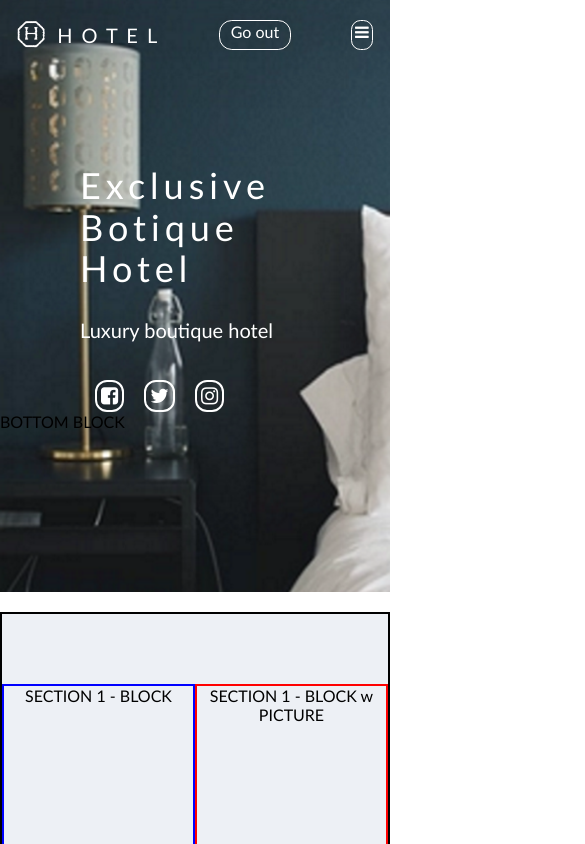
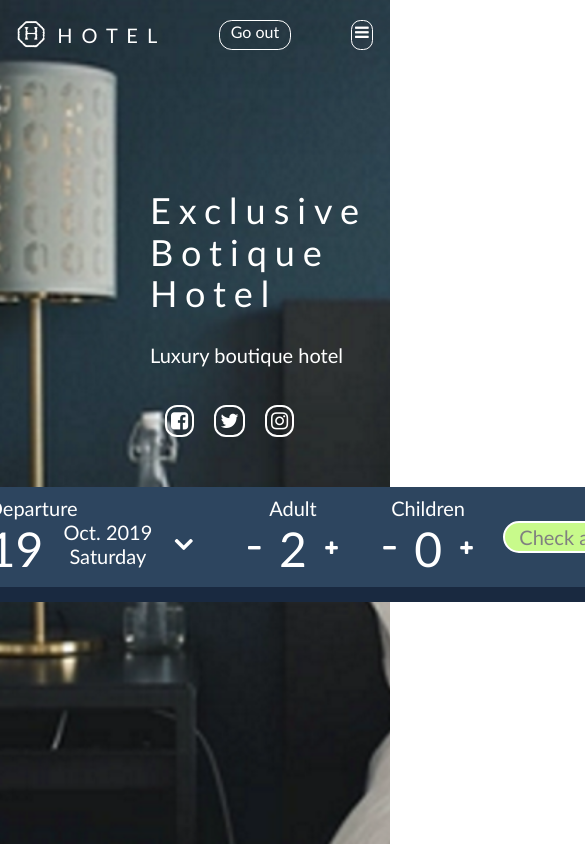
Before and after one commit to VytautasValutis/04-Hotel, a website: page index.html in a window 390 px wide. Shown: the top 844 px of the page, 585 px wide, since content can reach past the window. Drawn offline with Linux system fonts and the light colour scheme.

Commit message:
Hero bottom line (no responsive)

```diff
--- a/css/base/layout.css
+++ b/css/base/layout.css
@@ -37,6 +37,9 @@
     border-radius: 0.6em;
     border: 0.1em solid #fff;
 }
+.round-border:hover {
+    box-shadow: 0 4px 8px lightgray;
+}
 .menu-line > .fa-bars {
     display: none;
 }
--- a/css/pages/header.css
+++ b/css/pages/header.css
@@ -1,6 +1,6 @@
 .head-back {
     background-image: url("../../img/img-background.png");
-    /* border: none; */
+    min-height: 100vh;
     background-position: top;
     background-size: cover;
     background-repeat: no-repeat;
@@ -41,15 +41,15 @@
     display: flex;
     flex-direction: column;
     gap: 20px;
-    margin-top: 125px;
-    margin-left: 80px;
+    margin-top: 150px;
+    margin-left: 150px;
 }
 .header-txt {
     color: #fff;
     font-weight: lighter;
     font-size: 36px;
     line-height: 0.6em;
-    letter-spacing: 5px;
+    letter-spacing: 8px;
 }
 .header-txt:last-of-type {
     font-size: 20px;
@@ -80,24 +80,84 @@
     text-decoration: underline;
     color: #fff;
 }
-.h-div-h2 {
-    font-weight: lighter;
-    margin-top: 20px;
-    display: inline-block;
-    margin-left: 80px;
-    float: left;
-    color: #bbbbbb;
+.hero-bottom {
+    width: 1000px;
+    height: 100px;
+    color: #fff;
+    background-color: #2D455F;
+    margin-left: calc(50% - 500px);
+    margin-top: 50px;
+    border-radius: 25px;
+    box-shadow: 0px 20px 0 -5px #192940;
+    text-align: center;
+    display: flex;
+    flex-direction: row;
+    align-items: center;
+    justify-content: space-around;
+}
+.hero-bottom > .date {
+    width: 25%;
+    font-size: 20px;
+    display: flex;
+    flex-direction: row;
+    flex-wrap: wrap;
+    position: relative;
+}
+.hero-bottom > .date > .chunk:nth-of-type(1) {
+    width: 100%;
+    padding: 0 20px;
     text-align: left;
+}
+.hero-bottom > .date > .chunk:nth-of-type(2) {
+    padding: 0 20px;
+    text-align: left;
+    font-size: 48px;
+}
+.hero-bottom > .date > .chunk-sec {
+    display: block;
+    text-align: left;
+}
+.date-selector {
+    position: absolute;
+    text-decoration: none;
+    font-size: 30px;
+    font-weight: bold;
+    color: #fff;
+    top: 40%;
+    right: 10%;
+}
+.date-selector:hover {
+    text-shadow: 0 0 30px #fff;
+}
+.hero-bottom > .person {
+    width: 12%;
+    position: relative;
+}
+.hero-bottom > .person > .chunk:nth-of-type(1){
     font-size: 20px;
 }
-.h-div:nth-of-type(1) {
-    height: 50px;
-    display: block;
+.hero-bottom > .person > .chunk:nth-of-type(2){
+    font-size: 48px;
 }
-.h-div:nth-of-type(2) {
-    height: 430px;
-    display: block;
-}.h-div:nth-of-type(3) {
-    height: 120px;
-    display: block;
+.hero-bottom > .person > .icon {
+    position: absolute;
+    text-decoration: none;
+    color: #fff;
+    font-size: 16px;
+    padding: 0.2em;
+    top: 50%;
 }
+.plus {
+    right: 10%;
+}
+.minus {
+    Left: 10%;
+}
+.hero-bottom > .person > .icon:hover {
+    text-shadow: 0 0 30px #fff;
+    border: 0.05em solid #fff;
+}
+.hero-bottom > .check {
+    background-color: #C8FA8B;
+    color: gray;
+}
--- a/index.html
+++ b/index.html
@@ -45,8 +45,38 @@
                 <a class="fa fa-instagram link round-border" href="#" target="_blank"></a>
             </div>
         </div>
-        <div class="h-div">
-            BOTTOM BLOCK
+        <div class="hero-bottom">
+            <div class="date">
+                <p class="chunk">Arrival</p>
+                <p class="chunk">18</p>
+                <div>
+                    <p class="chunk-sec">Oct. 2019</p>
+                    <p class="chunk-sec">Friday</p>
+                </div>
+                <a href="#" class="fa fa-angle-down date-selector"></a>
+            </div>
+            <div class="date">
+                <p class="chunk">Departure</p>
+                <p class="chunk">19</p>
+                <div>
+                    <p class="chunk-sec">Oct. 2019</p>
+                    <p class="chunk-sec">Saturday</p>
+                </div>
+                <a href="#" class="fa fa-angle-down date-selector"></a>
+            </div>
+            <div class="person">
+                <div class="chunk">Adult</div>
+                <div class="chunk">2</div>
+                <a href="#" class="fa fa-plus icon plus"></a>
+                <a href="#" class="fa fa-minus icon minus"></a>
+            </div>
+            <div class="person">
+                <div class="chunk">Children</div>
+                <div class="chunk">0</div>
+                <a href="#" class="fa fa-plus icon plus"></a>
+                <a href="#" class="fa fa-minus icon minus"></a>
+            </div>
+        <a href="" class="check btn">Check availability</a>
         </div>
     </header>
     <main class="screen-block">
```
Also changed, not shown: img/Uzrasai.PNG (added).
